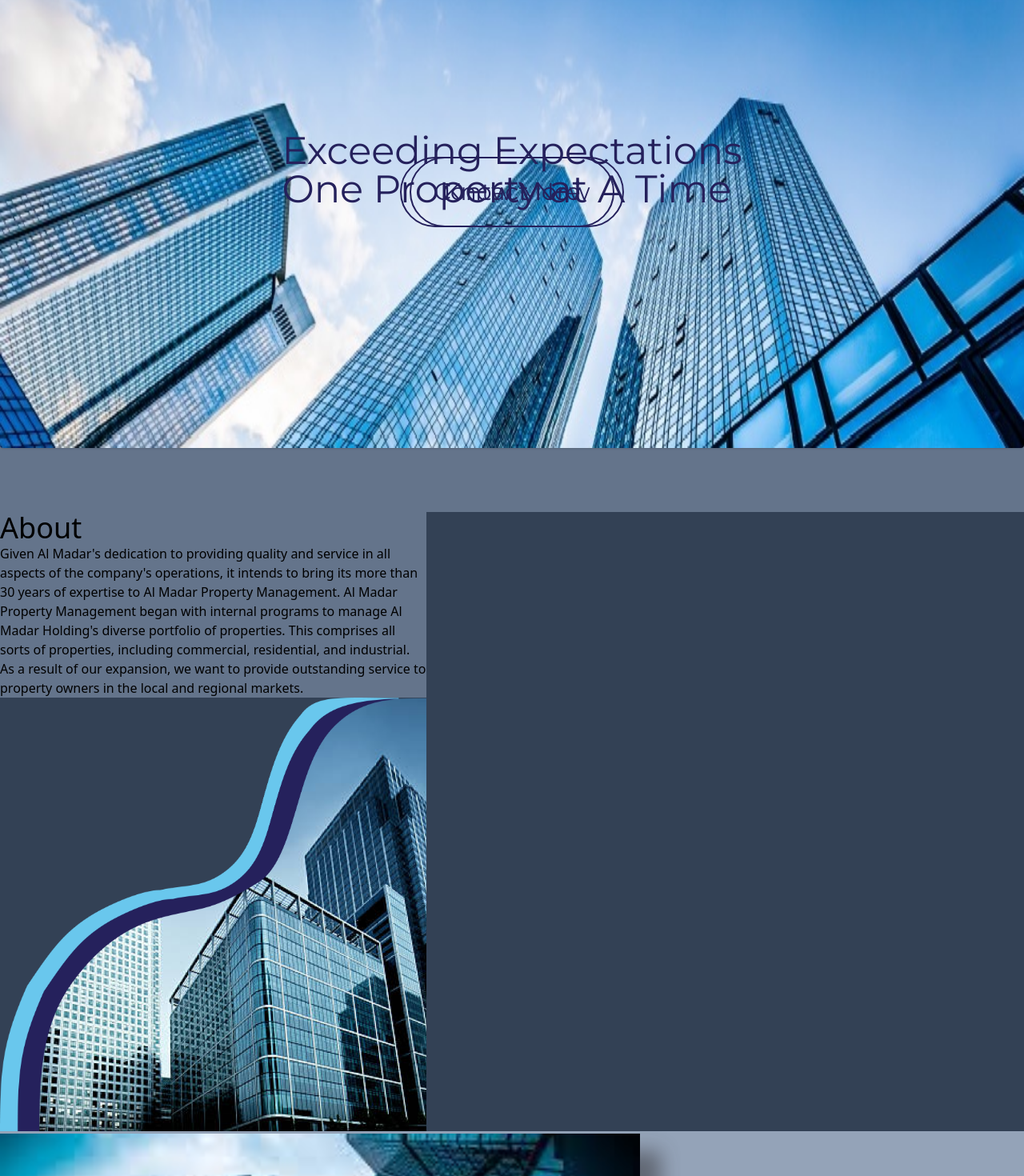
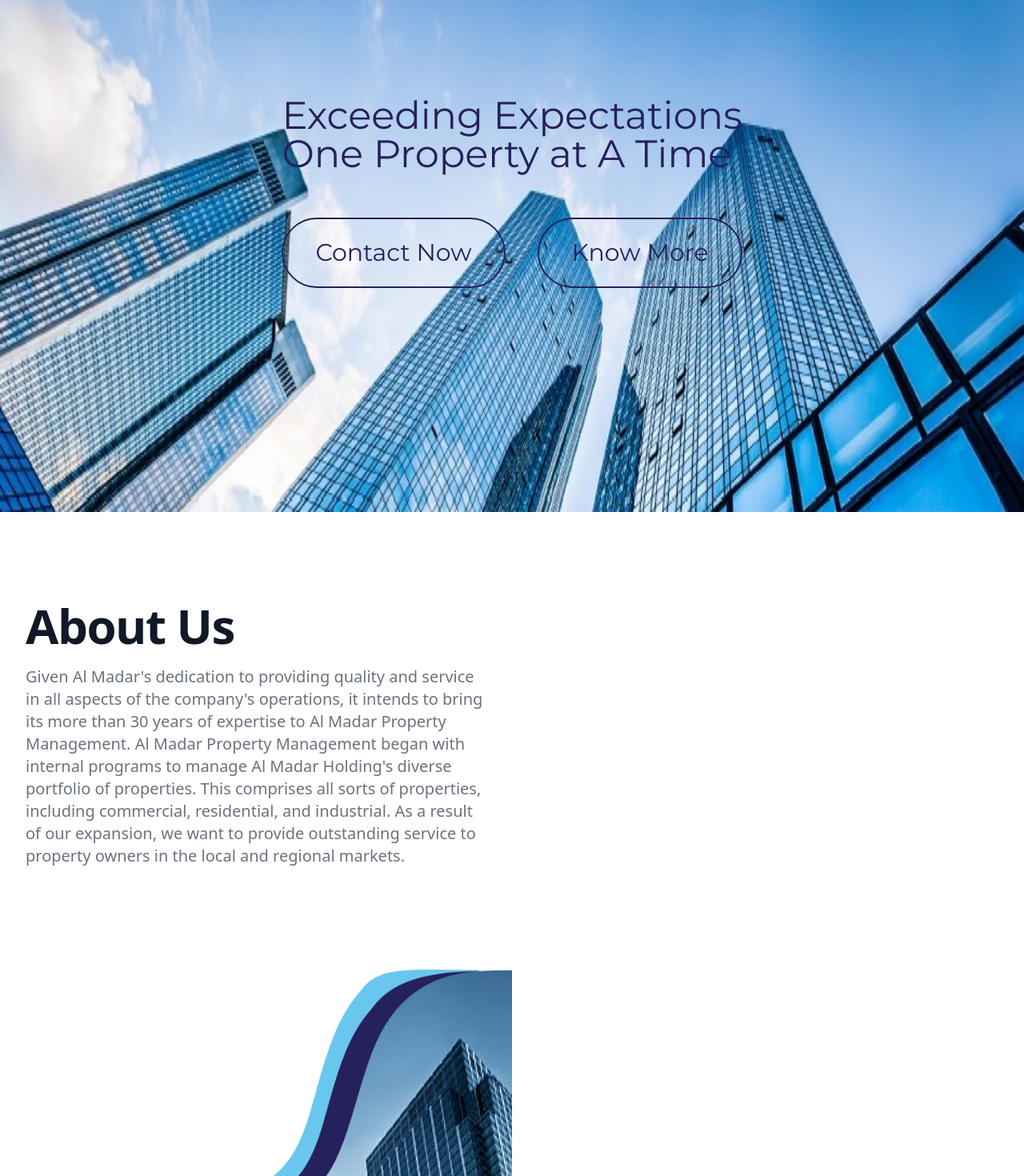
Before and after one commit to deepchandra02/AMPM-website, a React (Create React App) app: page / in a window 1280 px wide. Shown: the part 160-1630 px from the top of the page at 80% size. Built offline with nearby package versions, Linux system fonts and the light colour scheme.

Commit message:
herosection updated

```diff
--- a/src/components/AboutSection.jsx
+++ b/src/components/AboutSection.jsx
@@ -2,23 +2,49 @@
 import Group from '../images/Group-78.png'
 
 const AboutSection = () => {
-  return (
-    <div className="bg-slate-700 basis-4">
-      <div className="w-5/12 bg-slate-500">
-      <h1 className="text-4xl font-medium">About</h1>
-      <p>
-        Given Al Madar's dedication to providing quality and service in all
-        aspects of the company's operations, it intends to bring its more than
-        30 years of expertise to Al Madar Property Management. Al Madar Property
-        Management began with internal programs to manage Al Madar Holding's
-        diverse portfolio of properties. This comprises all sorts of properties,
-        including commercial, residential, and industrial. As a result of our
-        expansion, we want to provide outstanding service to property owners in
-        the local and regional markets.
-      </p>
-      </div>
-      <img src={Group} alt="Group" className="w-5/12 justify-end"/>
+  return (<div class="bg-white overflow-hidden">
+  <div class="max-w-7xl mx-auto">
+    <div class="relative z-10 pb-8 bg-white sm:pb-16 md:pb-20 lg:max-w-2xl lg:w-full lg:pb-28 xl:pb-32">
+      <main class="mt-10 mx-auto max-w-7xl px-4 sm:mt-12 sm:px-6 md:mt-16 lg:mt-20 lg:px-8 xl:mt-28">
+        <div class="sm:text-center lg:text-left">
+          <h1 class="text-4xl tracking-tight font-extrabold text-gray-900 sm:text-5xl md:text-6xl">
+            About Us
+          </h1>
+          <p class="mt-3 text-base text-gray-500 sm:mt-5 sm:text-lg sm:max-w-xl sm:mx-auto md:mt-5 md:text-xl lg:mx-0">
+            Given Al Madar's dedication to providing quality and service in
+            all aspects of the company's operations, it intends to bring its
+            more than 30 years of expertise to Al Madar Property Management.
+            Al Madar Property Management began with internal programs to
+            manage Al Madar Holding's diverse portfolio of properties. This
+            comprises all sorts of properties, including commercial,
+            residential, and industrial. As a result of our expansion, we
+            want to provide outstanding service to property owners in the
+            local and regional markets.
+          </p>
+        </div>
+      </main>
     </div>
+  </div>
+  <div class=" lg:inset-y-0 lg:right-0 lg:w-1/2">
+    <img src={Group} alt="Group" className="" />
+  </div>
+</div>
+    // <div className="bg-slate-700 basis-4">
+    //   <div className="w-5/12 bg-slate-500">
+    //   <h1 className="text-4xl font-medium">About</h1>
+    //   <p>
+    //     Given Al Madar's dedication to providing quality and service in all
+    //     aspects of the company's operations, it intends to bring its more than
+    //     30 years of expertise to Al Madar Property Management. Al Madar Property
+    //     Management began with internal programs to manage Al Madar Holding's
+    //     diverse portfolio of properties. This comprises all sorts of properties,
+    //     including commercial, residential, and industrial. As a result of our
+    //     expansion, we want to provide outstanding service to property owners in
+    //     the local and regional markets.
+    //   </p>
+    //   </div>
+    //   <img src={Group} alt="Group" className="w-5/12 justify-end"/>
+    // </div>
   );
 };
 
--- a/src/components/Hero.jsx
+++ b/src/components/Hero.jsx
@@ -5,16 +5,20 @@
 const Hero = () => {
   return (
     <div className='bg-slate-500 h-screen flex flex-col justify-center items-center'>
-        <img src={image} alt="hero" className='h-full rounded mb-20 shadow' />
-        <h1 className='absolute lg:text-5xl md:text-3xl sm:text-1xl text-1xl font-montserrat text-mpurple mb-14 text-align: center'>
+      <img src={image} alt="hero" className='h-full top-6.5' />
+      <div className='m-auto absolute '>
+        <h1 className='lg:text-5xl md:text-3xl sm:text-1xl text-1xl font-montserrat text-mpurple mb-14 text-align: center'>
         Exceeding Expectations <br></br>One Property at A Time
         </h1>
-        <Link to="/" className='absolute py-6 px-10 font-montserrat text-mpurple bg-none border-2 border-mpurple rounded-full text-3xl hover:bg-mpurple hover:text-white transition duration-300 ease-in out flex item-center'>
+        <div className='flex justify-between'>
+          <Link to="/" className='py-6 px-10 font-montserrat text-mpurple bg-none border-2 border-mpurple rounded-full text-3xl hover:bg-mpurple hover:text-white transition duration-300 ease-in out flex item-center'>
             Contact Now
-        </Link>
-        <Link to="/" className='absolute py-6 px-10 font-montserrat text-mpurple border-2 border-mpurple rounded-full text-3xl hover:bg-mpurple hover:text-white transition duration-300 ease-in out flex item-center'>
+          </Link>
+          <Link to="/" className='py-6 px-10 font-montserrat text-mpurple border-2 border-mpurple rounded-full text-3xl hover:bg-mpurple hover:text-white transition duration-300 ease-in out flex item-center'>
             Know More
-        </Link>
+          </Link>
+        </div>
+      </div>
     </div>
   )
 }
--- a/src/components/MV.jsx
+++ b/src/components/MV.jsx
@@ -2,13 +2,35 @@
 import mv1 from "../images/mv1.svg";
 import mv2 from "../images/mv2.svg";
 import mv3 from "../images/mv3.svg";
+import target from "../images/target.svg";
+import vision from "../images/vision.svg";
 
 const MV = () => {
   return (
-    <div className="bg-slate-400 basis-4">
-      <img src={mv1} alt="mv1" className="" />
-      <img src={mv2} alt="mv2" className="" />
-      <img src={mv3} alt="mv3" className="" />
+    <div className="overflow-hidden">
+      <div className="bg-slate-400 basis-4">
+        <img src={mv1} alt="mv1" className="w-96" />
+        <img src={mv2} alt="mv2" className="w-96" />
+        <img src={mv3} alt="mv3" className="w-96" />
+      </div>
+      <div>
+        <img src={target} alt="target" className="w-48" />
+        <h2>Mission</h2>
+        <p>
+          Our Mission is to maintain the credibility and vigorously protect the
+          reputation we have already gained through diligence, dedication and
+          our total commitment to our Clients using the most advance
+          technologies in pursuit of continued client satisfaction and
+          excellence in the management of properties
+        </p>
+        <img src={vision} alt="vision" className="w-48" />
+        <h2>Vision</h2>
+        <p>
+          Our Vision is to achieve our future goals by closely adhering to high
+          standards and technicalities that sustain the company's advanced
+          position in local and regional markets.
+        </p>
+      </div>
     </div>
   );
 };
--- a/src/components/Navbar.jsx
+++ b/src/components/Navbar.jsx
@@ -9,7 +9,7 @@
   const handleClose = () => setNav(!nav);
 
   return (
-    <nav className="bg-white h-18 w-screen fixed drop-shadow-lg">
+    <nav className="bg-white h-18 w-screen fixed">
       <div className="justify-around px-2 lg:px-10">
         <div className="flex justify-between">
           <div className="flex space-x-7">
```
